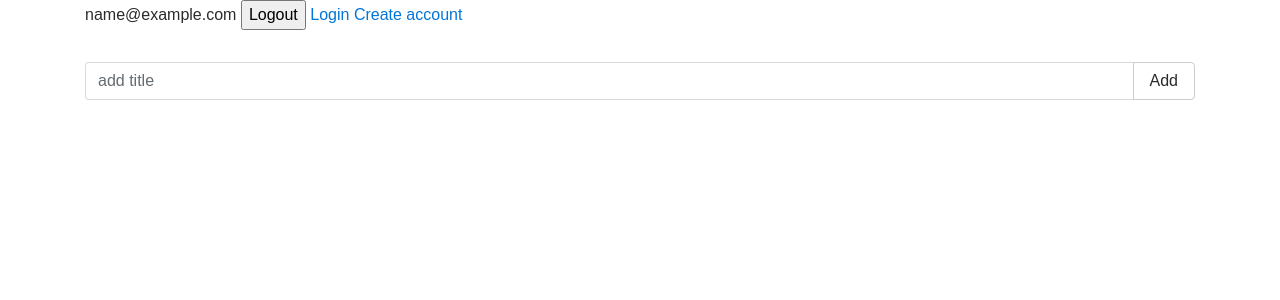
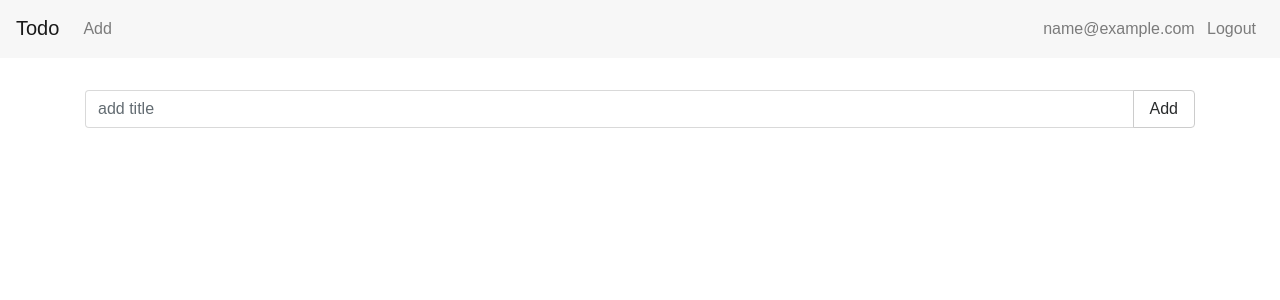
Before and after one commit to codebicycle/buy-milk, a Flask app: page /todos/new in a window 1280 px wide. Shown: the top 300 px of the page. Run offline with Flask 2, Linux system fonts and the light colour scheme; the visitor is signed in with stand-in values (Sample User, id 1); parts of the project's set-up code (start-up, migrations or seed data) failed here and were passed over; some libraries are stand-ins or nearby versions.

Commit message:
Update navigation

```diff
--- a/todo/static/styles.css
+++ b/todo/static/styles.css
@@ -16,10 +16,6 @@ body {
 
 nav {
     margin-bottom: 2em;
-}
-
-nav > form {
-    display: inline;
 }
 
 .edit-in-place {
--- a/todo/templates/_navigation.html
+++ b/todo/templates/_navigation.html
@@ -1,12 +1,35 @@
-<nav>
-  {% if session['email'] %}
-    <span>{{ session['email'] }}</span>
+<nav class="navbar navbar-toggleable-sm navbar-light bg-faded justify-content-between">
+  <button class="navbar-toggler navbar-toggler-right" type="button" data-toggle="collapse" data-target="#nav-content" aria-controls="nav-content" aria-expanded="false" aria-label="Toggle navigation">
+    <span class="navbar-toggler-icon"></span>
+  </button>
 
-    <form action="{{ url_for('sessions_destroy') }}" method="post">
-      <button>Logout</button>
-      <input type="hidden" name="csrf-token" value="{{ session['csrf_token'] }}">
-    </form>
-  {% endif %}
-  <a href="{{ url_for('sessions_new') }}">Login</a>
-  <a href="{{ url_for('accounts_new') }}">Create account</a>
+
+  <ul class="navbar-nav">
+    <a class="navbar-brand" href="{{ url_for('todos_show') }}">Todo</a>
+    {% if session['email'] %}
+    <li class="nav-item">
+      <a class="nav-link" href="{{ url_for('todo_new') }}">Add</a>
+    </li>
+    {% endif %}
+  </ul>
+
+
+  <ul class="navbar-nav">
+    {% if session['email'] %}
+    <li class="nav-item">
+        <form action="{{ url_for('sessions_destroy') }}" method="post">
+          <span class="navbar-text">{{ session['email'] }}</span>
+          <button class="btn-link navbar-text">Logout</button>
+          <input type="hidden" name="csrf-token" value="{{ session['csrf_token'] }}">
+        </form>
+    </li>
+    {% else %}
+    <li class="nav-item">
+      <a class="nav-link" href="{{ url_for('sessions_new') }}">Login</a>
+    </li>
+    <li class="nav-item">
+      <a class="nav-link" href="{{ url_for('accounts_new') }}">Register</a>
+    </li>
+    {% endif %}
+  </ul>
 </nav>
--- a/todo/templates/base.html
+++ b/todo/templates/base.html
@@ -7,12 +7,12 @@
   <title>{% block title %}Todo{% endblock %}</title>
 
   <link rel="stylesheet" href="https://maxcdn.bootstrapcdn.com/bootstrap/4.0.0-alpha.6/css/bootstrap.min.css" integrity="sha384-rwoIResjU2yc3z8GV/NPeZWAv56rSmLldC3R/AZzGRnGxQQKnKkoFVhFQhNUwEyJ" crossorigin="anonymous">
+
   <link type="text/css" href="{{ url_for('static', filename='styles.css') }}" rel="stylesheet">
 </head>
 <body>
-
+  {% include '_navigation.html' %}
   <div class="container">
-    {% include '_navigation.html' %}
 
     {% with messages = get_flashed_messages(with_categories=True) %}
         {% for category, message in messages %}
```
